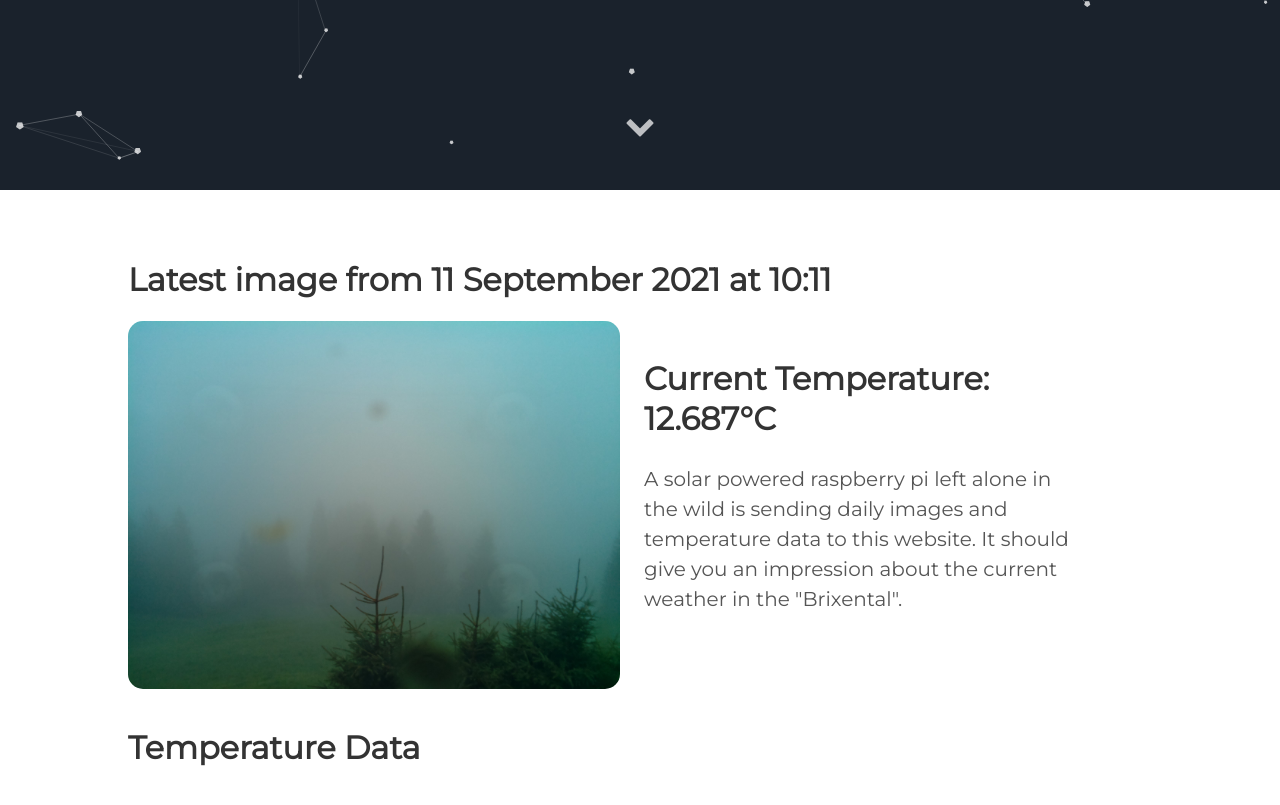
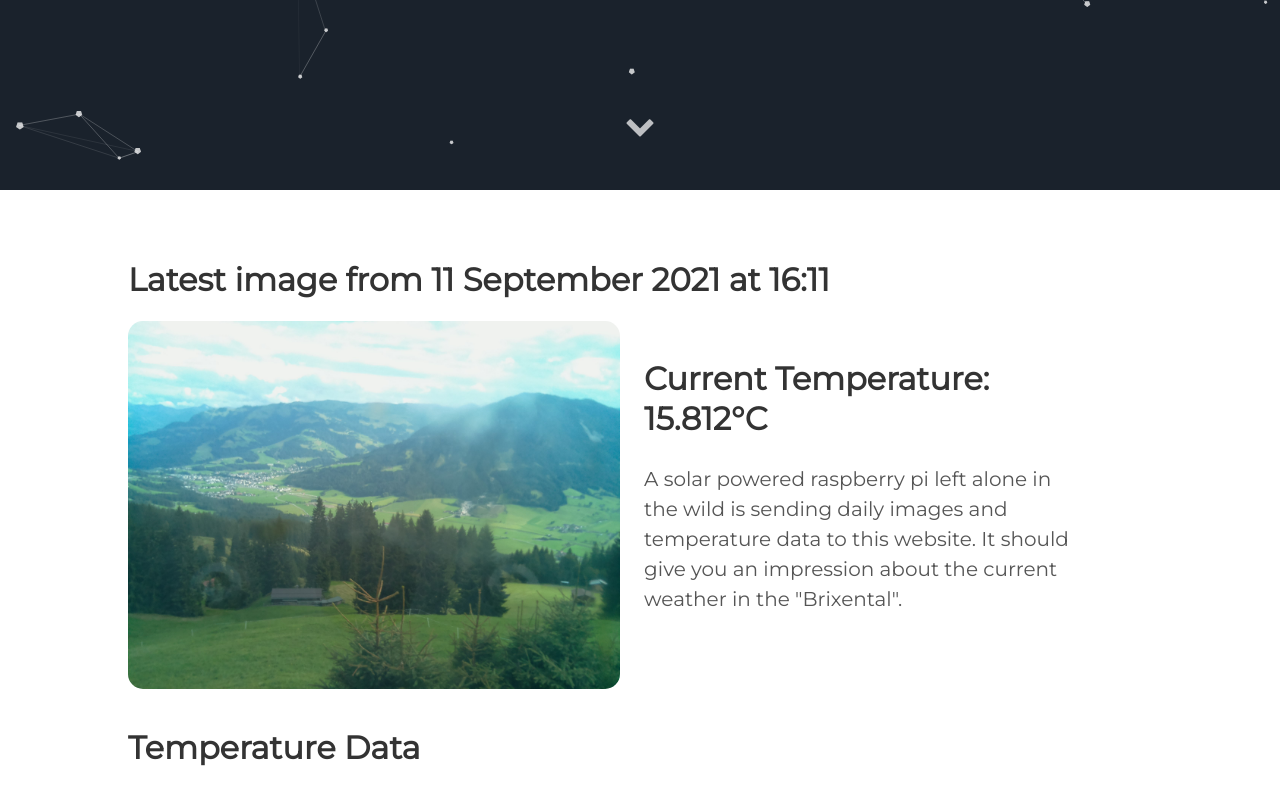
Before and after one commit to vektorious/vektorious.github.io, a Jekyll site: the page built from resources/huette.md, in a window 1280 px wide and 900 px high, scrolled down 710 px. Shown: the top 805 px of the window. Built offline with Jekyll 4.4.1, drawn with Linux system fonts in a browser that asks for light colours.

Commit message:
I'm a bot beep boop

```diff
--- a/resources/huette.md
+++ b/resources/huette.md
@@ -6,13 +6,13 @@ image: '/assets/img/'
 description: 'Live image from the Austrian alps'
 twitter_text: ' '
 ---
-## Latest image from 11 September 2021 at 10:11
+## Latest image from 11 September 2021 at 16:11
 <div class="huette">
   <div class="huette-image">
     <img src="{{ "/assets/img/huette.jpg" | prepend: site.baseurl }}">
   </div>
   <div class="huette-text">
-        <h2>Current Temperature: 12.687°C</h2>
+        <h2>Current Temperature: 15.812°C</h2>
         <p>A solar powered raspberry pi left alone in the wild is sending daily images and temperature data to this website. It should give you an impression about the current weather in the "Brixental".</p>
 
   </div>
```
Also changed, not shown: rpi-script/2021-09-11_160939.txt (renamed from rpi-script/2021-09-11_100939.txt, +5 -5 lines), rpi-script/huette.md (+2 -2 lines), assets/img/huette.jpg, assets/img/temp_plot.png, rpi-script/temp_plot.png, 1 other file.
